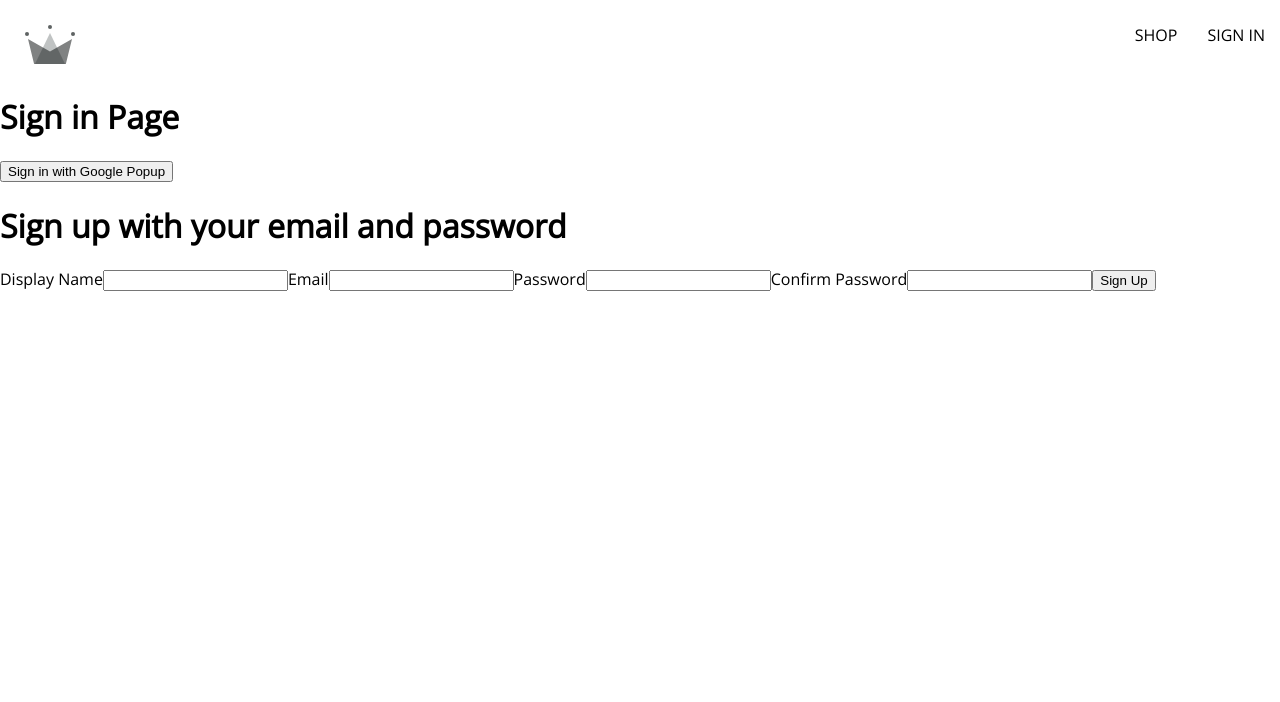
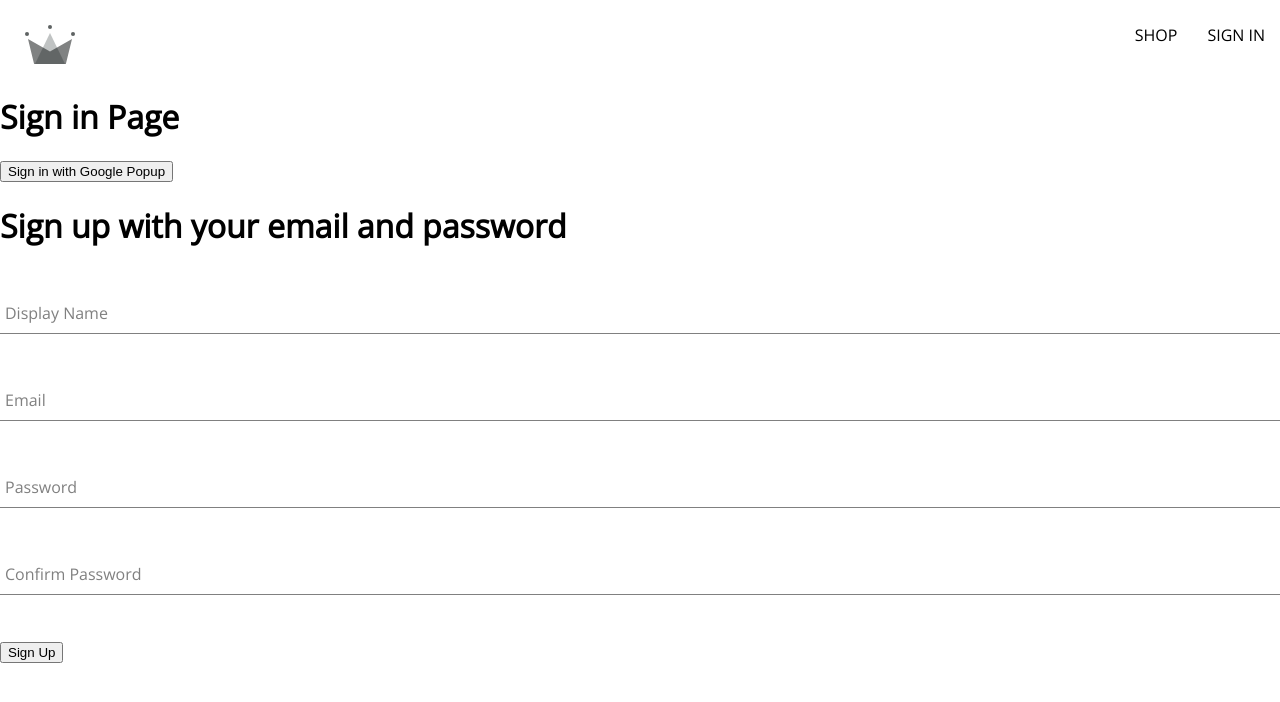
Before and after one commit to RDixonCodes/crwn-clothing, a React (Create React App) app: page /sign-in in a window 1280 px wide. Shown: the top 702 px of the page. Built offline with nearby package versions, Linux system fonts and the light colour scheme; a web font is replaced by a local one.

Commit message:
fixed email/password/auth database connection

```diff
--- /dev/null
+++ b/src/components/form-input/form-input.component.jsx
@@ -0,0 +1,16 @@
+import './form-input.styles.scss';
+
+const FormInput = ({label, ...otherProps}) => {
+
+    return(
+        <div className="group">
+            <input className="form-input" {...otherProps}/>
+            { label && (
+            <label
+            className={`${otherProps.value.length ? 'shrink' : ''} form-input-label`}>{label}</label>
+            )}
+        </div>
+    )
+};
+
+export default FormInput;
--- /dev/null
+++ b/src/components/form-input/form-input.styles.scss
@@ -0,0 +1,54 @@
+$sub-color: grey;
+$main-color: black;
+
+@mixin shrinkLabel {
+  top: -14px;
+  font-size: 12px;
+  color: $main-color;
+}
+
+.group {
+  position: relative;
+  margin: 45px 0;
+
+  .form-input {
+    background: none;
+    background-color: white;
+    color: $sub-color;
+    font-size: 18px;
+    padding: 10px 10px 10px 5px;
+    display: block;
+    width: 100%;
+    border: none;
+    border-radius: 0;
+    border-bottom: 1px solid $sub-color;
+    margin: 25px 0;
+
+    &:focus {
+      outline: none;
+    }
+
+    &:focus ~ .form-input-label {
+      @include shrinkLabel();
+    }
+  }
+
+  input[type='password'] {
+    letter-spacing: 0.3em;
+  }
+
+  .form-input-label {
+    color: $sub-color;
+    font-size: 16px;
+    font-weight: normal;
+    position: absolute;
+    pointer-events: none;
+    left: 5px;
+    top: 10px;
+    transition: 300ms ease all;
+
+    &.shrink {
+      @include shrinkLabel();
+    }
+  }
+}
--- a/src/components/sign-up/sign-up-form.component.jsx
+++ b/src/components/sign-up/sign-up-form.component.jsx
@@ -1,4 +1,5 @@
 import { useState } from "react";
+import FormInput  from '../form-input/form-input.component'
 
 import { createAuthUserWithEmailAndPassword,
     createUserDocumentFromAuth
@@ -20,6 +21,10 @@
 
     console.log(formFields);
 
+    const resetFormFields = () => {
+        setFormFields(defaultFormFields)
+    }
+
     const handleSubmit = async (e) => {
         e.preventDefault();
 
@@ -28,13 +33,13 @@
             return;
         }
         try {
-            const {user} = await createAuthUserWithEmailAndPassword (
-                email,
-                password
+        const {user} = await createAuthUserWithEmailAndPassword(
+            email,
+            password
                 );
                 console.log({user})
                 await createUserDocumentFromAuth(user,{ displayName });
-
+                resetFormFields();
 
         } catch(error) {
             if(error.code === 'auth/email-already-in-use') {
@@ -43,7 +48,7 @@
             } else {
 
                 console.log('user creation encounterd an error', error);
-                alert('there is something else wrong')
+                alert('Ooops, somthing went wrong')
 
             }
 
@@ -59,20 +64,16 @@
         <div>
             <h1>Sign up with your email and password</h1>
             <form onSubmit={handleSubmit}>
-                <label htmlFor="">Display Name</label>
-                <input required type="text" onChange={handleChange} name='displayName'
+                <FormInput label="Display Name" required type="text" onChange={handleChange} name='displayName'
                 value={displayName}/>
 
-                <label htmlFor="">Email</label>
-                <input  required type="email" onChange={handleChange} name='email'
+                <FormInput label="Email"  required type="email" onChange={handleChange} name='email'
                 value={email}/>
 
-                <label htmlFor="">Password</label>
-                <input required type="password" onChange={handleChange} name='password'
+                <FormInput label="Password" required type="password" onChange={handleChange} name='password'
                 value={password} />
 
-                <label htmlFor="">Confirm Password</label>
-                <input required type="password" onChange={handleChange} name='confirmPassword'
+                <FormInput label="Confirm Password" required type="password" onChange={handleChange} name='confirmPassword'
                 value={confirmPassword} />
 
                 <button type='submit'>Sign Up</button>
--- a/src/utils/firebase/firebase.utils.js
+++ b/src/utils/firebase/firebase.utils.js
@@ -78,9 +78,9 @@
 
   };
 
-  export const createAuthUserWithEmailAndPassword = async (email, passwordd) => {
+  export const createAuthUserWithEmailAndPassword = async (email, password) => {
 
-    if(!email || !passwordd) return;
+    if(!email || !password) return;
 
-    createUserWithEmailAndPassword(auth, email, passwordd)
+    return await createUserWithEmailAndPassword(auth, email, password)
   };
```
